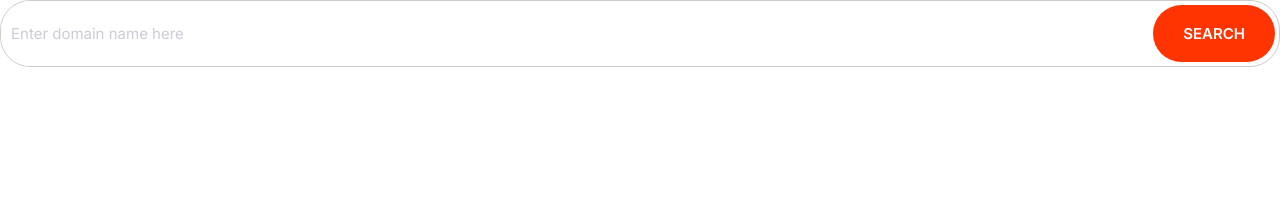
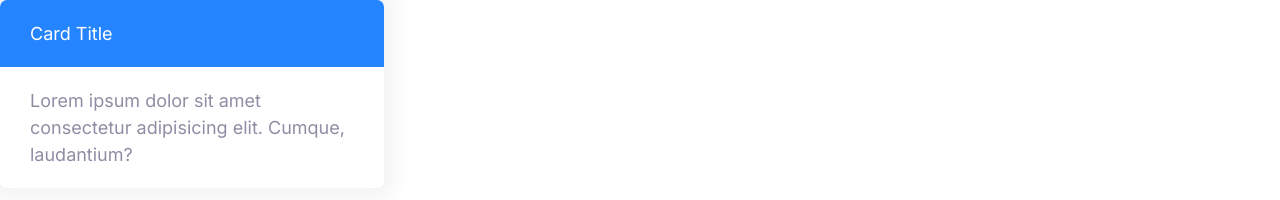
Before and after one commit to Jaymieblaze/Jamify, a plain HTML site: page index.html in a window 1280 px wide. Drawn offline with Linux system fonts and the light colour scheme.

Commit message:
Create Cards.

```diff
--- a/css/styles.css
+++ b/css/styles.css
@@ -272,3 +272,25 @@ a {
         font-size: 1.5rem;
     }
 }
+
+/* Cards */
+.card {
+    border-radius: 7px;
+    box-shadow: 0 0 20px 10px #f3f3f3;
+    overflow: hidden;
+}
+
+.card__header,
+.card__body {
+    padding: 2rem 3rem;
+}
+
+.card--primary .card__header {
+    background: var(--color-primary);
+    color: #fff;
+}
+
+.card--secondary .card__header {
+    background: var(--color-secondary);
+    color: #fff;
+}
--- a/index.html
+++ b/index.html
@@ -14,9 +14,14 @@
     <link rel="stylesheet" href="css/styles.css" />
   </head>
   <body>
-    <div class="input-group">
-      <input type="text" class="input" placeholder="Enter domain name here" />
-      <button class="btn btn--accent">Search</button>
+    <div style="width: 30%">
+      <div class="card card--primary">
+        <header class="card__header">Card Title</header>
+        <div class="card__body">
+          Lorem ipsum dolor sit amet consectetur adipisicing elit. Cumque,
+          laudantium?
+        </div>
+      </div>
     </div>
   </body>
 </html>
```
Also changed, not shown: components/cards.html (added, +6 -0 lines), components/input-group.html (renamed from components/button-group.html).
